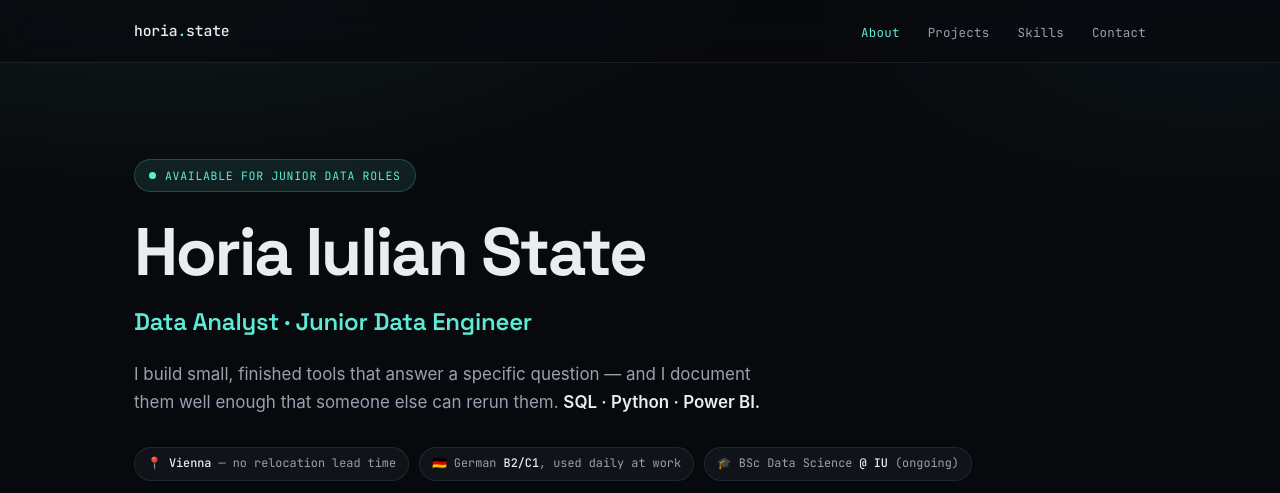
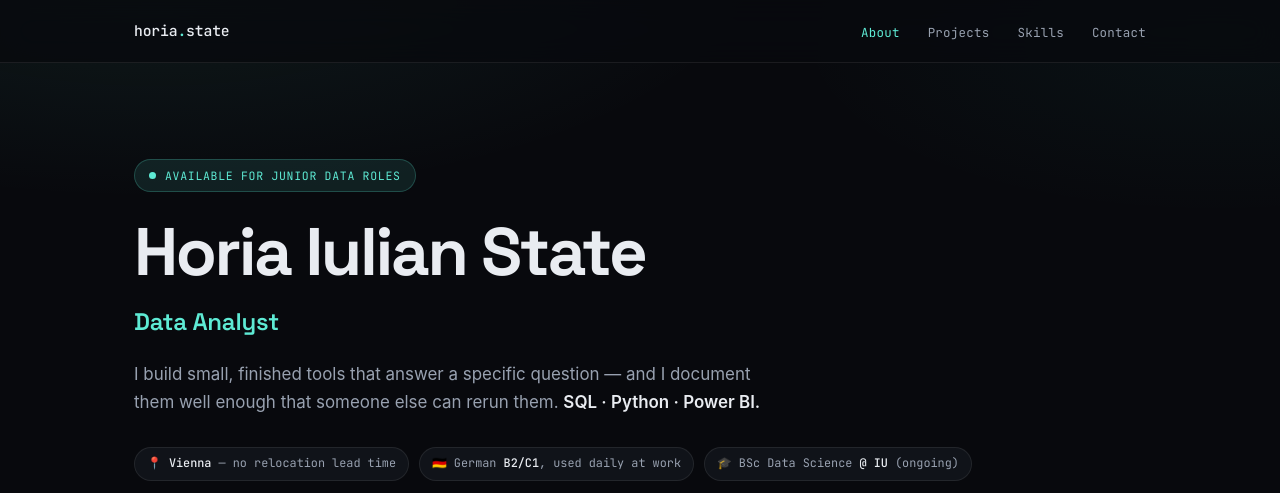
Before and after one commit to hiulian69/hiulian69.github.io, a plain HTML site: page index.html in a window 1280 px wide. Shown: the top 493 px of the page. Drawn offline with Linux system fonts and the light colour scheme.

Commit message:
Title: Data Analyst (drop 'Junior Data Engineer') across tab, meta, hero and contact

```diff
--- a/index.html
+++ b/index.html
@@ -4,7 +4,7 @@
 <meta charset="UTF-8">
 <meta name="viewport" content="width=device-width, initial-scale=1.0">
 <title>Horia Iulian State — Data Analyst in Vienna</title>
-<meta name="description" content="Horia Iulian State — Data Analyst &amp; Junior Data Engineer in Vienna. SQL, Python, Power BI. BSc Data Science @ IU. German B2/C1, Vienna resident, available now.">
+<meta name="description" content="Horia Iulian State — Data Analyst in Vienna. SQL, Python, Power BI. BSc Data Science @ IU. German B2/C1, Vienna resident, available now.">
 <meta name="author" content="Horia Iulian State">
 <meta name="theme-color" content="#0a0c10">
 <link rel="canonical" href="https://hiulian69.github.io/">
@@ -349,7 +349,7 @@
     <div class="wrap">
       <p class="badge"><span class="dot"></span> Available for junior data roles</p>
       <h1>Horia Iulian State</h1>
-      <p class="title">Data Analyst · Junior Data Engineer</p>
+      <p class="title">Data Analyst</p>
       <p class="lead">
         I build small, finished tools that answer a specific question — and I document them
         well enough that someone else can rerun them. <b>SQL · Python · Power BI.</b>
@@ -611,7 +611,7 @@
     <div class="wrap">
       <h2 class="reveal">Let's talk data.</h2>
       <p class="reveal">
-        Open to junior data analyst and data engineer roles in Vienna, and to remote-friendly EU teams.
+        Open to Data Analyst roles in Vienna — in-house or consulting — and to remote-friendly EU teams.
         I answer every message.
       </p>
       <div class="contact-row reveal">
```
